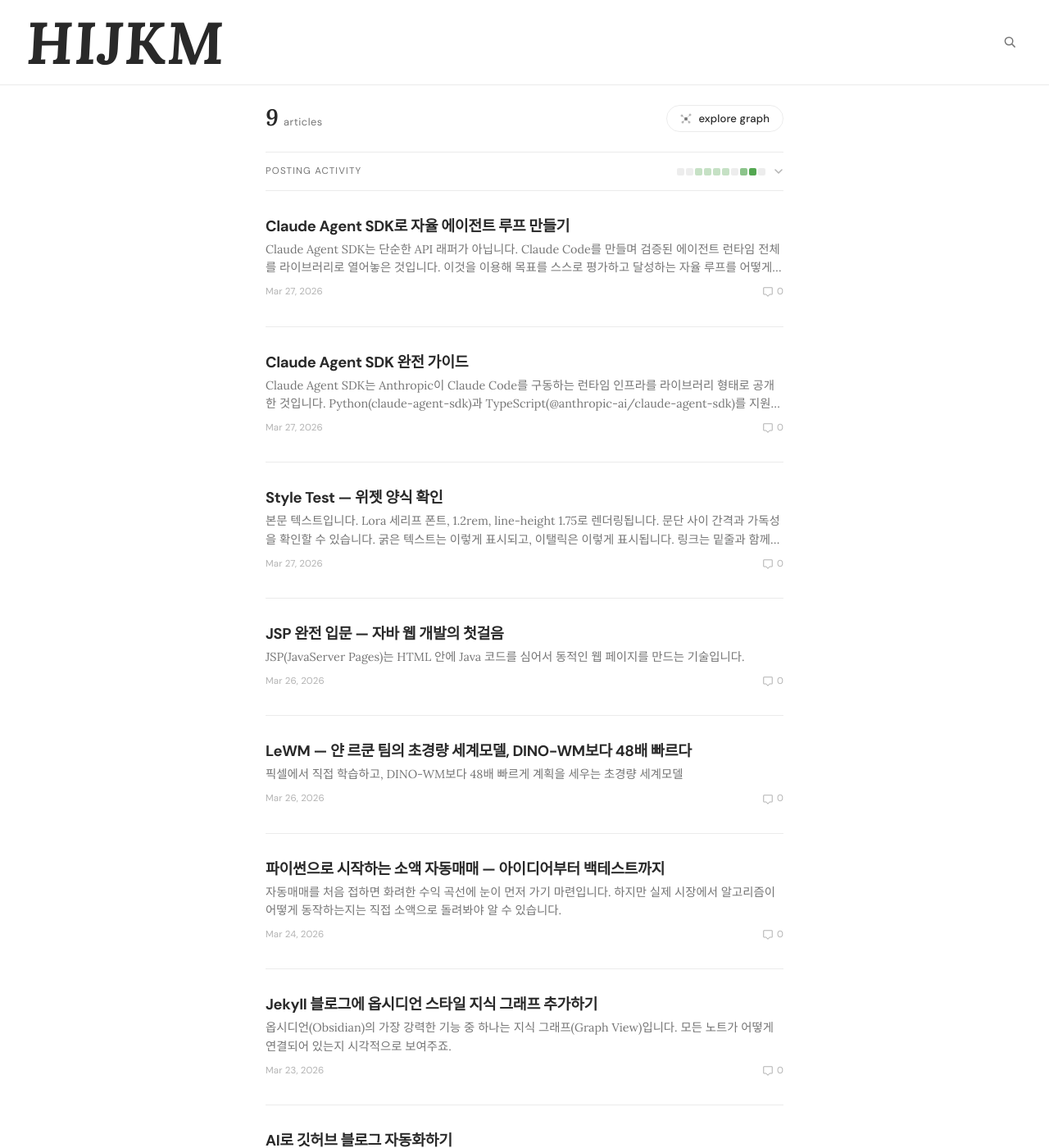
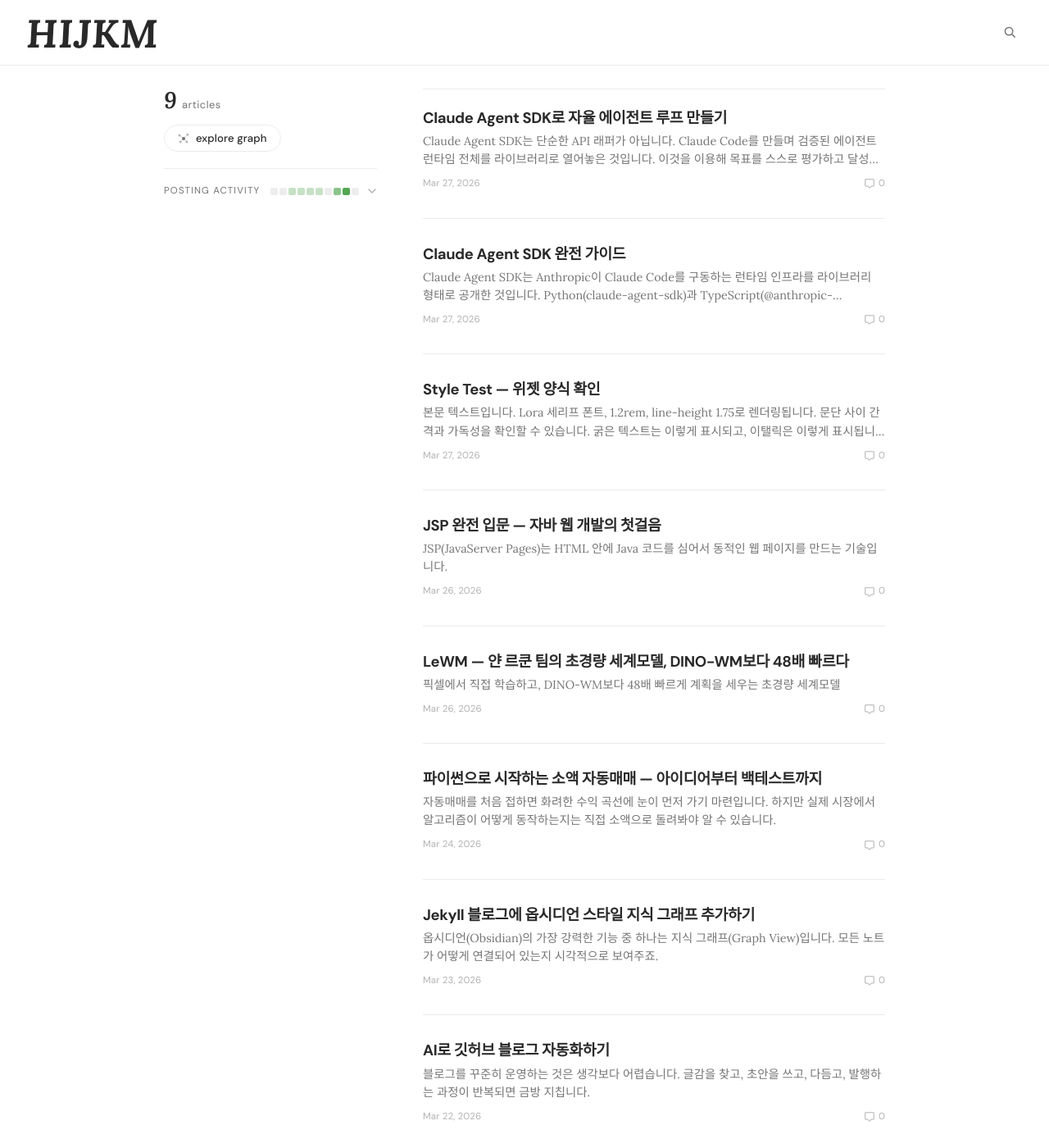
Before and after one commit to HIJKM/HIJKM.github.io, a Jekyll site: the page built from index.html, in a window 1280 px wide and 1400 px high. Shown: the whole window at 82% size. Built offline with Jekyll 4.4.1, drawn with Linux system fonts in a browser that asks for light colours; nearby versions of some CDN libraries; the list of posts is cut into pages by our own code.

Commit message:
PC layout: sidebar for stat/explore/heatmap, smaller logo and header
- Header height 104px → 80px (desktop), logo font-size 4.5rem → 3rem
- Search dropdown top updated to match new header height (80px)
- Post content font-size 1.2rem → 1.1rem on desktop
- Home page: sidebar layout at ≥860px with article count, explore button,
  and heatmap in sticky left sidebar (260px); post list in right main column
- Mobile (≤680px) unaffected: stacked layout preserved

Co-Authored-By: Claude Sonnet 4.6 <noreply@anthropic.com>

```diff
--- a/assets/css/main.css
+++ b/assets/css/main.css
@@ -63,7 +63,7 @@ img { max-width: 100%; display: block; }
   width: 100%;
   background: var(--bg);
   border-bottom: 1px solid var(--line);
-  height: 104px;
+  height: 80px;
   display: flex;
   align-items: center;
   justify-content: space-between;
@@ -72,13 +72,14 @@ img { max-width: 100%; display: block; }
 
 .site-logo {
   font-family: var(--font-serif);
-  font-size: 4.5rem;
+  font-size: 3rem;
   font-weight: 700;
   font-style: italic;
   letter-spacing: 0.01em;
   color: var(--ink);
   text-decoration: none;
   line-height: 1;
+  padding-top: 0.15rem;
 }
 
 .site-logo:hover { color: var(--ink); opacity: 0.75; }
@@ -339,7 +340,7 @@ img { max-width: 100%; display: block; }
    ============================================================ */
 .post-content {
   font-family: var(--font-serif);
-  font-size: 1.2rem;
+  font-size: 1.1rem;
   line-height: 1.6;
   color: var(--ink-soft);
 }
@@ -903,6 +904,56 @@ img { max-width: 100%; display: block; }
 }
 
 /* ============================================================
+   PC Sidebar layout  (≥ 860px)
+   ============================================================ */
+@media (min-width: 860px) {
+  .site-shell {
+    width: min(100%, 960px);
+    padding: 0 2.5rem;
+  }
+
+  .home-layout {
+    display: grid;
+    grid-template-columns: 260px 1fr;
+    gap: 3.5rem;
+    align-items: start;
+    padding-top: 1.75rem;
+  }
+
+  .home-sidebar {
+    position: sticky;
+    top: calc(80px + 1.5rem);
+    --hm-cell: 7px;
+  }
+
+  /* 사이드바 안 home-bar: 세로 스택 */
+  .home-sidebar .home-bar {
+    flex-direction: column;
+    align-items: flex-start;
+    justify-content: flex-start;
+    gap: 0.85rem;
+    padding: 0 0 1.25rem;
+    border-bottom: 1px solid var(--line);
+    margin-bottom: 0;
+  }
+
+  /* 사이드바 안 heatmap: 하단 구분선 제거 */
+  .home-sidebar .heatmap-section {
+    border-bottom: none;
+    padding-top: 0.25rem;
+  }
+
+  /* 포스트 목록 영역 */
+  .home-main {
+    border-top: 1px solid var(--line);
+  }
+
+  .home-main .post-card:first-child {
+    padding-top: 1.5rem;
+  }
+}
+
+/* ============================================================
    Mobile
    ============================================================ */
 /* ============================================================
@@ -962,7 +1013,7 @@ img { max-width: 100%; display: block; }
 .search-dropdown {
   display: none;
   position: fixed;
-  top: 104px;
+  top: 80px;
   left: 0;
   right: 0;
   z-index: 500;
--- a/index.html
+++ b/index.html
@@ -2,6 +2,10 @@
 layout: default
 title: Home
 ---
+
+<div class="home-layout">
+
+  <aside class="home-sidebar">
 
     <div class="home-bar">
       <span class="home-stat">
@@ -46,7 +50,9 @@ title: Home
       </div>
     </details>
 
-<section class="post-list" aria-label="posts">
+  </aside>
+
+  <section class="home-main post-list" aria-label="posts">
     {% for post in site.posts %}
     <article class="post-card">
       <a class="post-card-link" href="{{ post.url | relative_url }}">
@@ -67,3 +73,5 @@ title: Home
     </article>
     {% endfor %}
   </section>
+
+</div>
```
Lines whose indentation alone changed are shown as unchanged.
